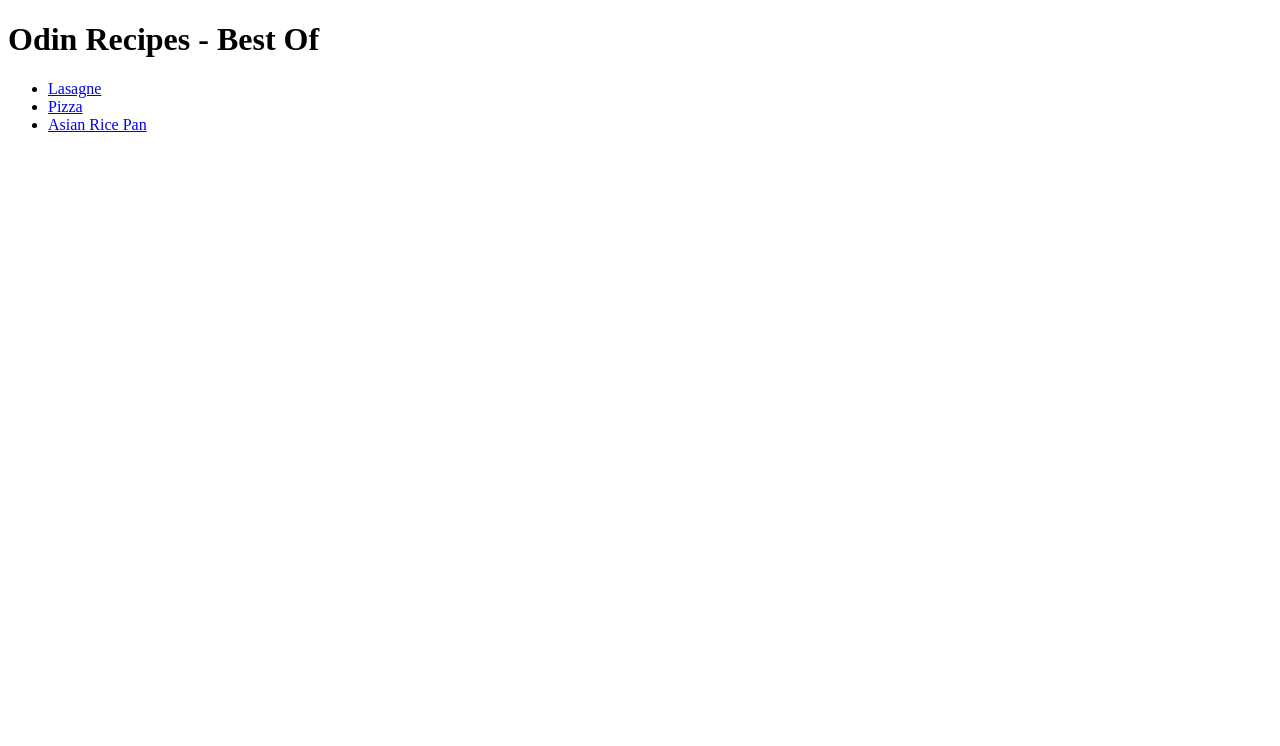
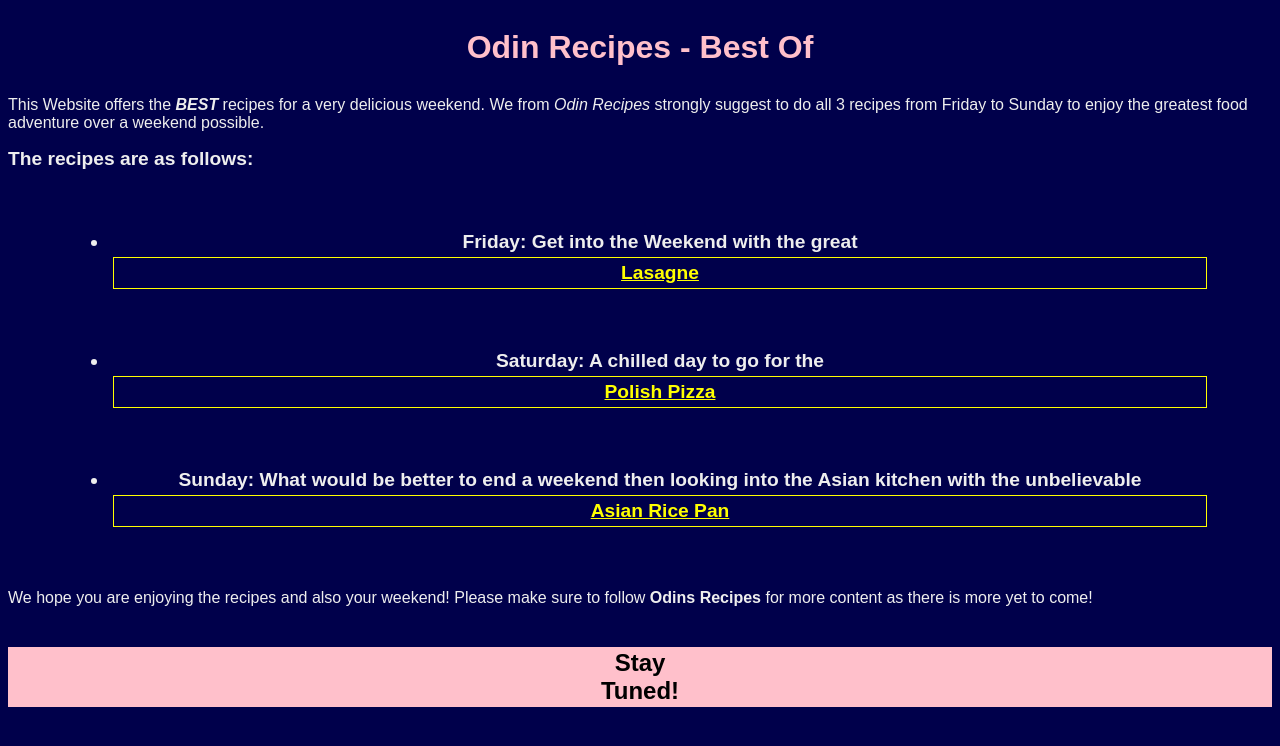
Before and after one commit to christiantobien/odin-recipes, a plain HTML site: page index.html in a window 1280 px wide. Drawn offline with Linux system fonts and the light colour scheme.

Commit message:
Changed html content for better readability and include version 1 of css file with basic styling for index.html

```diff
--- a/index.html
+++ b/index.html
@@ -5,15 +5,38 @@
   <meta charset="UTF-8">
   <meta name="viewport" content="width=device-width, initial-scale=1.0">
   <title>Odin Recipes</title>
+  <link rel="stylesheet" href="style.css">
 </head>
 
 <body>
-  <h1>Odin Recipes - Best Of</h1>
+  <h1 id="header">Odin Recipes - Best Of</h1>
+  <p class="text">This Website offers the <strong><em>BEST</em></strong> recipes for a very delicious weekend. We from
+    <em>Odin
+      Recipes</em>
+    strongly suggest to do all 3 recipes from Friday to Sunday to enjoy the greatest food adventure over a weekend
+    possible.
+  </p>
+
+  <div class="list-container">The recipes are as follows:
+    <ul>
+      <li class="list">
+        <b>Friday:</b> Get into the Weekend with the great <strong><a href="recipes/lasagna.html"
+            class="recipe">Lasagne</a></strong>
+      </li>
+      <li class="list">
+        <b>Saturday:</b> A chilled day to go for the <strong><a href="recipes/pizza.html" class="recipe">Polish
+            Pizza</a></strong>
+      </li>
+      <li class="list">
+        <b>Sunday:</b> What would be better to end a weekend then looking into the Asian kitchen with the unbelievable
+        <strong><a href="recipes/asian-vegetables.html" class="recipe">Asian Rice Pan</a></strong>
+      </li>
+    </ul>
+  </div>
+
+  <p class="text">We hope you are enjoying the recipes and also your weekend! Please make sure to follow <strong>Odins
+      Recipes</strong> for more content as there is more yet to come!</p>
+  <p class="action"><strong> Stay Tuned!</strong></p>
 </body>
-<ul>
-  <li><a href="recipes/lasagna.html">Lasagne</a></li>
-  <li><a href="recipes/pizza.html">Pizza</a></li>
-  <li><a href="recipes/asian-vegetables.html">Asian Rice Pan</a></li>
-</ul>
 
 </html>
--- /dev/null
+++ b/style.css
@@ -0,0 +1,44 @@
+/* Stlying Test Version 1 - Further changes will be flagged*/
+
+*{
+  font-family:Arial, Helvetica, sans-serif
+}
+
+body{
+  background-color: rgb(0, 0, 75);
+  color: #eee;
+}
+#header{
+  text-align: center;
+  color:pink;
+  font-size: 2em;
+  padding: 8px;
+}
+
+.list-container{
+  font-size: 1.2em;
+  font-weight: 700;
+}
+.list{
+  margin:5%;
+  text-align: center;
+}
+
+.recipe{
+  display: block;
+  text-align: center;
+  color:yellow;
+  border: 1px solid yellow;
+  padding: 4px;
+  margin:4px;
+}
+
+.action{
+  background-color: pink;
+  color: black;
+  font-size: 1.5em;
+  display: inline-block;
+  text-align: center;
+  border: 2px solid pink;
+  padding: 0 45%;
+}
```
